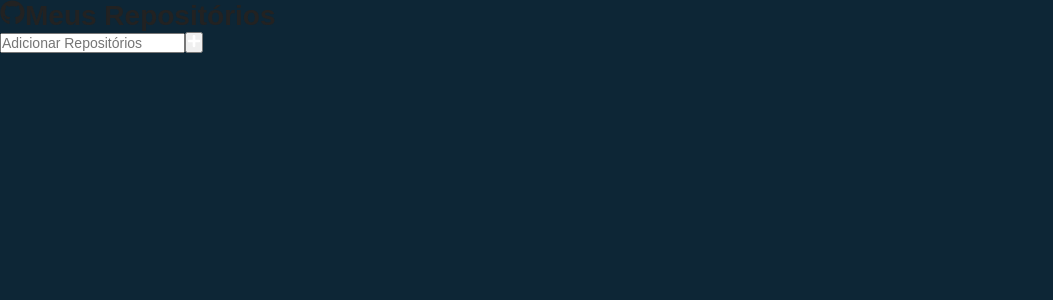
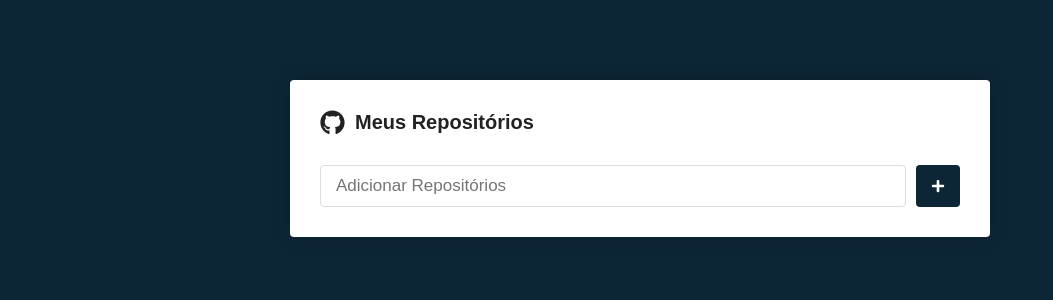
Before and after one commit to GalloGabriel/repos-project, a React (Create React App) app in the folder Documents/repos-app/: page / in a window 1280 px wide. Shown: the top 300 px of the page, without its empty margins (0-1053 px from the left). Built offline with nearby package versions, Linux system fonts and the light colour scheme.

Commit message:
estilizando main com styled components

```diff
--- a/Documents/repos-app/src/pages/Main/styles.js
+++ b/Documents/repos-app/src/pages/Main/styles.js
@@ -1,13 +1,52 @@
 import styled from 'styled-components';
 
 export const Container = styled.div`
+
+  max-width: 700px;
+  background: #fff;
+  border-radius: 4px;
+  box-shadow: 0px 0 20px rgba(0,0,0,0.2);
+  padding: 30px;
+  margin: 80px auto;
+
+  h1{
+    font-size: 20px;
+    display: flex;
+    align-items: center;
+    flex-direction: row;
+
+
+    svg{
+      margin-right: 10px;
+    }
+  }
 
 `;
 
 export const Form = styled.form`
 
+  margin-top: 30px;
+  display: flex;
+  flex-direction: row;
+
+  input{
+    flex: 1;
+    border: 1px solid #ddd;
+    padding: 10px 15px;
+    border-radius: 4px;
+    font-size: 17px;
+  }
+
 `;
 
 export const SubmitButton = styled.button`
 
+  background-color: #0D2636;
+  border: 0;
+  border-radius: 4px;
+  margin-left: 10px;
+  padding: 0 15px;
+  display: flex;
+  justify-content: center;
+  align-items: center;
 `;
```
